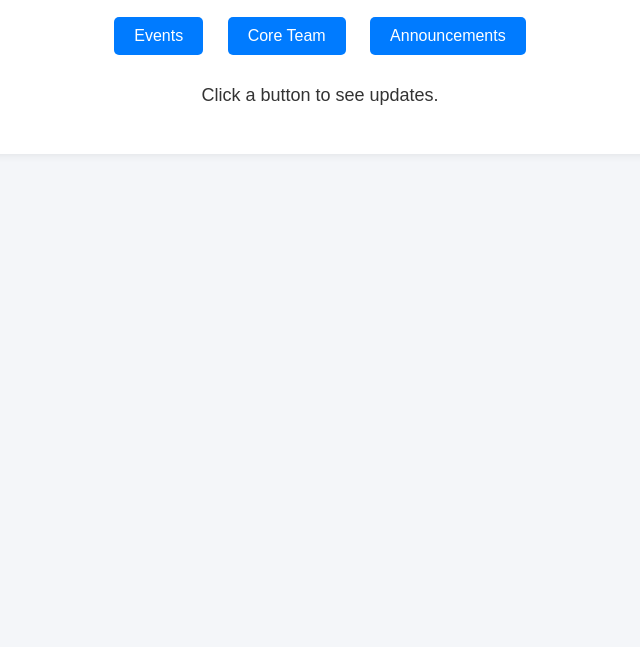
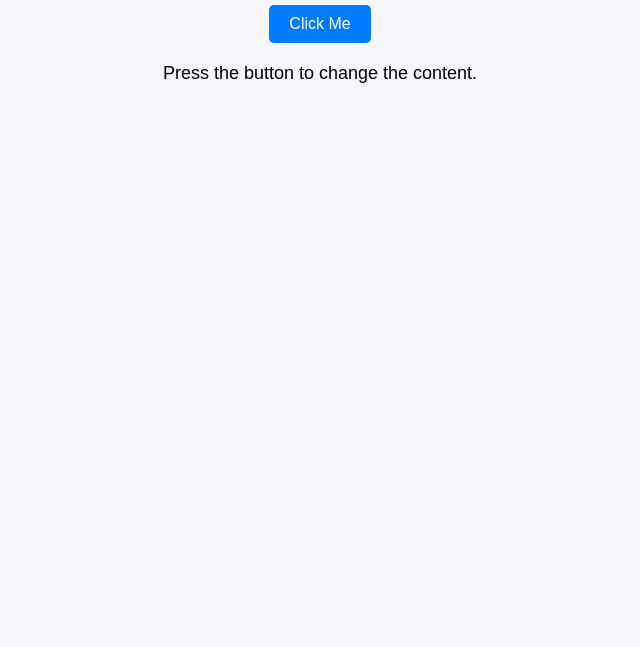
Before and after one commit to shravanpoojary536-sudo/Shravan-Poojary, a plain HTML site: page index.html in a window 1280 px wide. Shown: the part 153-800 px from the top of the page, without its empty margins (320-960 px from the left). Drawn offline with Linux system fonts and the light colour scheme.

Commit message:
Update index.html

```diff
--- a/index.html
+++ b/index.html
@@ -1,10 +1,9 @@
 <!DOCTYPE html>
 <html lang="en">
-
 <head>
 <meta charset="UTF-8">
 <meta name="viewport" content="width=device-width, initial-scale=1.0">
-<title>Sportec Dynamic Page</title>
+<title>Basic Button Program</title>
 
 <style>
 body{
@@ -14,24 +13,17 @@ body{
 }
 
 .container{
-    width:60%;
-    margin:auto;
-    margin-top:50px;
-    background:white;
-    padding:30px;
-    border-radius:8px;
-    box-shadow:0 0 10px rgba(0,0,0,0.1);
+    margin-top:100px;
 }
 
 button{
     padding:10px 20px;
-    margin:10px;
+    font-size:16px;
+    background:#007bff;
+    color:white;
     border:none;
     border-radius:5px;
-    background:#007bff;
-    color:white;
     cursor:pointer;
-    font-size:16px;
 }
 
 button:hover{
@@ -41,7 +33,6 @@ button:hover{
 #content{
     margin-top:20px;
     font-size:18px;
-    color:#333;
 }
 </style>
 
@@ -51,47 +42,21 @@ button:hover{
 
 <div class="container">
 
-<h1>SPORTEC Dashboard</h1>
+<h1>Dynamic Webpage Example</h1>
 
-<button type="button" onclick="showEvents()">Events</button>
-<button type="button" onclick="showTeam()">Core Team</button>
-<button type="button" onclick="showAnnouncement()">Announcements</button>
+<button onclick="changeContent()">Click Me</button>
 
 <div id="content">
-<p>Click a button to see updates.</p>
+<p>Press the button to change the content.</p>
 </div>
 
 </div>
 
 <script>
 
-function showEvents(){
-    document.getElementById("content").innerHTML = `
-        <h2>Sportec Events</h2>
-        <ul>
-            <li>Football Tournament</li>
-            <li>Basketball Championship</li>
-            <li>Cricket League</li>
-            <li>Table Tennis Competition</li>
-        </ul>
-    `;
-}
-
-function showTeam(){
-    document.getElementById("content").innerHTML = `
-        <h2>Core Committee</h2>
-        <p>President: Rahul Sharma</p>
-        <p>Vice President: Aditi Mehta</p>
-        <p>Event Head: Arjun Patel</p>
-    `;
-}
-
-function showAnnouncement(){
-    document.getElementById("content").innerHTML = `
-        <h2>Latest Announcement</h2>
-        <p>Registrations for Sportec 2026 are now open!</p>
-        <p>Last date to apply: 20 March 2026.</p>
-    `;
+function changeContent(){
+    document.getElementById("content").innerHTML =
+    "<p>The content has been updated using JavaScript and DOM!</p>";
 }
 
 </script>
```
